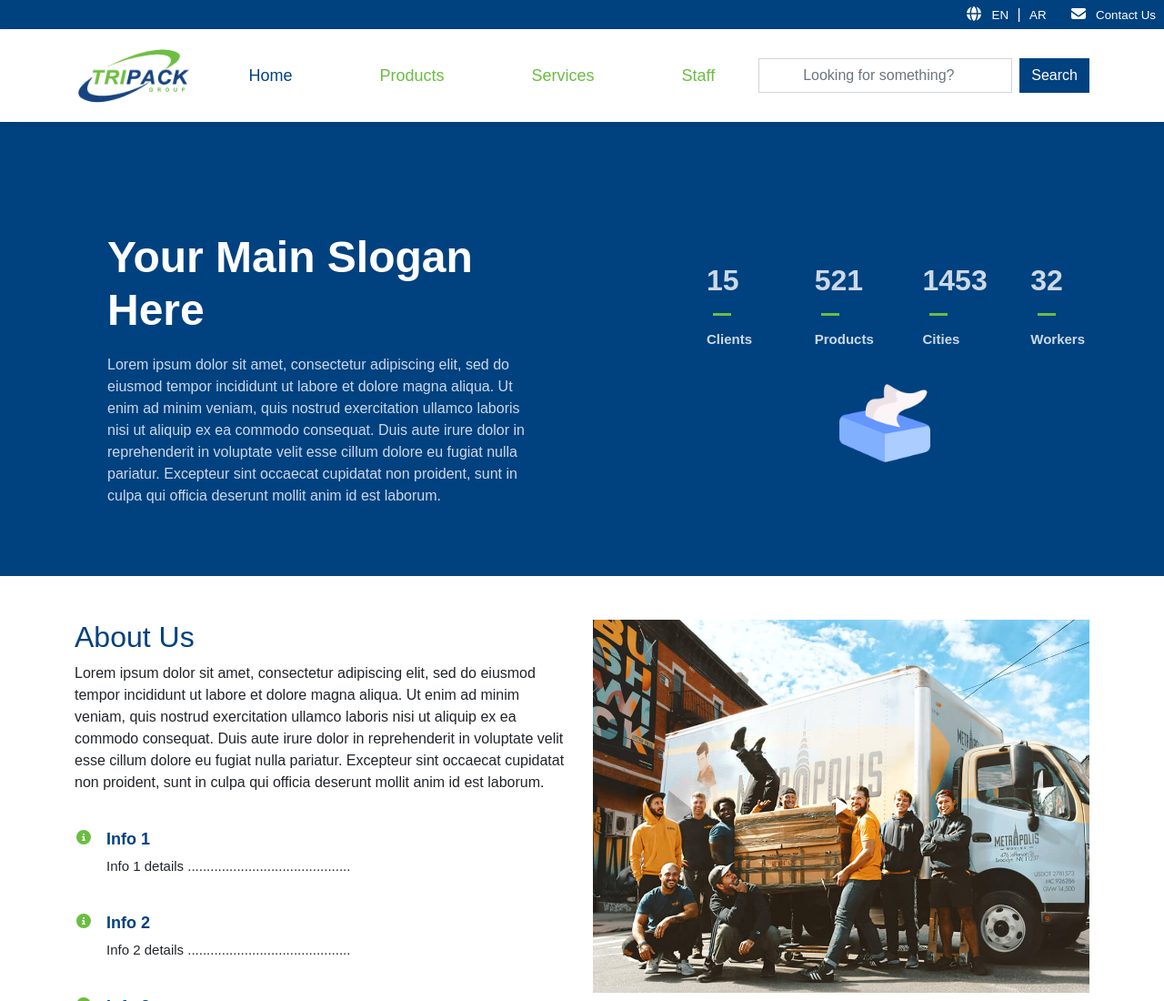
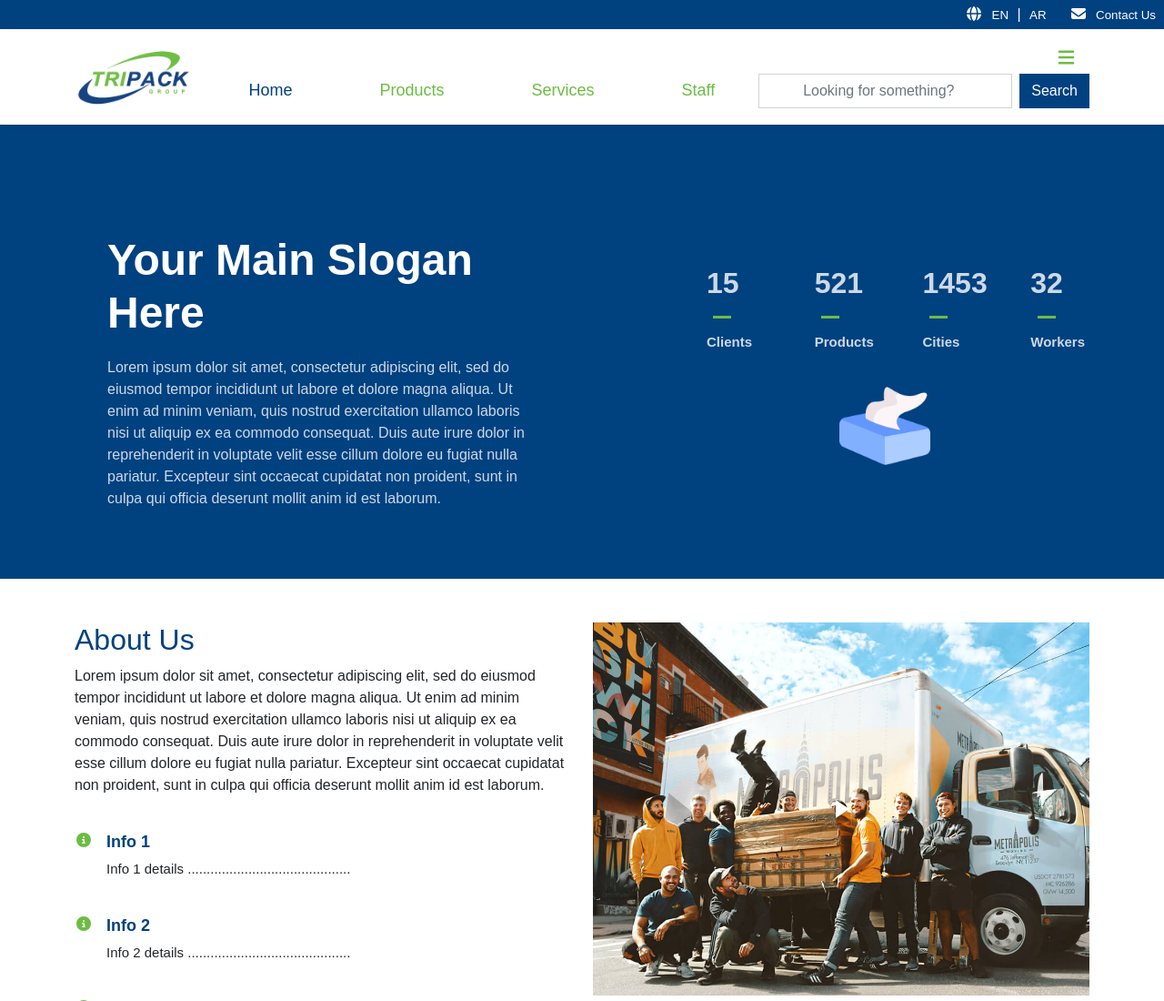
Before and after one commit to khairatsh/Tripack-test, a plain HTML site: page index.html in a window 1280 px wide. Shown: the top 1100 px of the page at 91% size. Drawn offline with Linux system fonts and the light colour scheme.

Commit message:
Update tripack.css

```diff
--- a/css/tripack.css
+++ b/css/tripack.css
@@ -169,7 +169,9 @@ background-color: var(--primary-color);
     border-color: var(--secondary-color);
 }
 .navbar .navbar-toggler{
-    color: var(--secondary-color)
+    color: var(--secondary-color);
+    display: flex;
+    align-items: end;
 }
 .navbar .navbar-toggler:focus{
     box-shadow: none;
```
